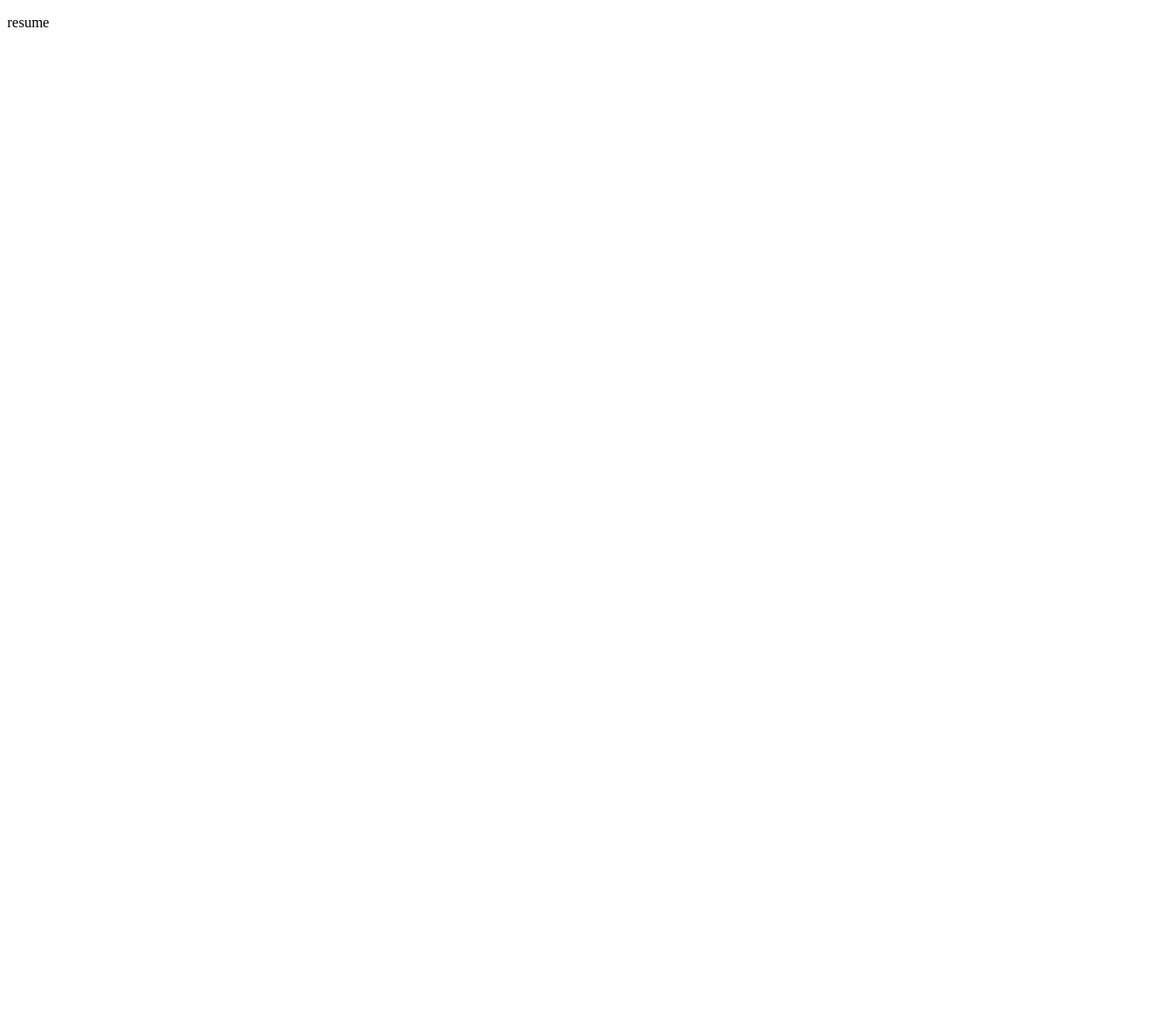
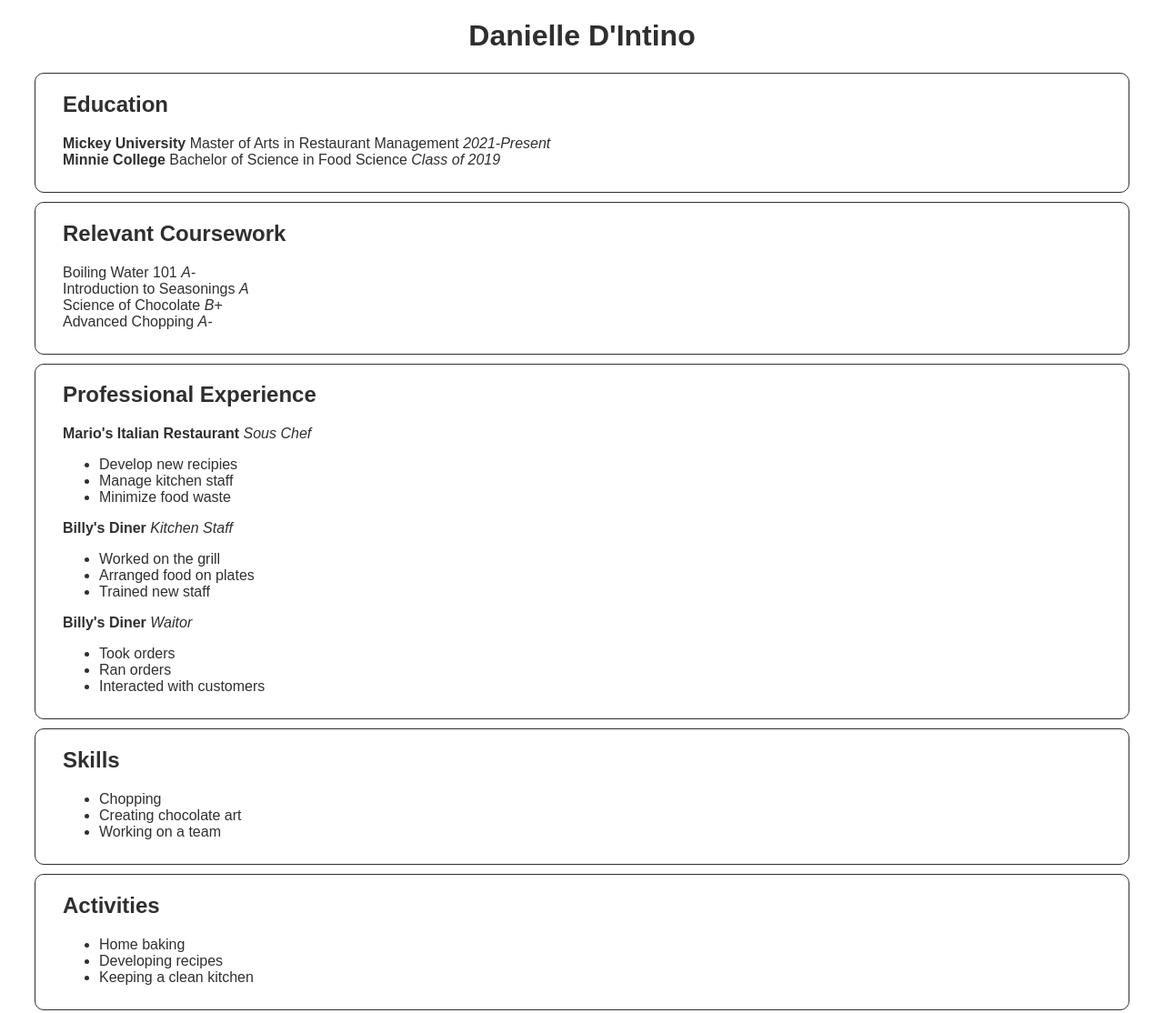
Before and after one commit to danidintino/danidintino.github.io, a plain HTML site: page resume.html in a window 1280 px wide. Shown: the whole page at 91% size. Before the commit the page ends 800 px from the top, so only its background shows below. Drawn offline with Linux system fonts and the light colour scheme.

Commit message:
add pages content

```diff
--- /dev/null
+++ b/index.css
@@ -0,0 +1,46 @@
+* {
+  font-family: Arial, Helvetica, sans-serif;
+  color: #2F2F2F;
+}
+
+.content {
+  margin: 20px;
+}
+
+.home_content {
+  display: flex;
+  flex-direction: column;
+  align-items: center;
+}
+
+h1 {
+  text-align: center;
+}
+
+img {
+  width: 200px;
+  margin: 20px;
+}
+
+.bold {
+  display: inline;
+  font-weight: bold;
+}
+
+.italic {
+  display: inline;
+  font-style: italic;
+}
+
+.bio {
+  margin: auto;
+  max-width: 400px;
+  text-align: center;
+}
+
+.section {
+  padding: 0 30px 10px 30px;
+  margin: 10px;
+  border: 1px solid #2F2F2F;
+  border-radius: 10px;
+}
--- a/resume.html
+++ b/resume.html
@@ -1,9 +1,100 @@
 <!DOCTYPE html>
 <head>
-
+  <link rel="stylesheet" href="index.css">
 </head>
 <body>
-  <p>
-    resume
-  </p>
+  <div class="content">
+    <h1>Danielle D'Intino</h1>
+    <div>
+      <div class="section">
+        <h2>Education</h2>
+        <p>
+          <div>
+            <div class="bold">Mickey University</div> Master of Arts in Restaurant Management
+            <div class="italic">2021-Present</div>
+          </div>
+          <div>
+            <div class="bold">Minnie College</div> Bachelor of Science in Food Science
+            <div class="italic">Class of 2019</div>
+          </div>
+        </p>
+      </div>
+      <div class="section">
+        <h2>Relevant Coursework</h2>
+        <p>
+          <div>
+            Boiling Water 101 <div class="italic">A-</div>
+          </div>
+          <div>
+            Introduction to Seasonings <div class="italic">A</div>
+          </div>
+          <div>
+            Science of Chocolate <div class="italic">B+</div>
+          </div>
+          <div>
+            Advanced Chopping <div class="italic">A-</div>
+          </div>
+        </p>
+      </div>
+      <div class="section">
+        <h2>Professional Experience</h2>
+        <p>
+          <div class="bold">Mario's Italian Restaurant</div>
+          <div class="italic">Sous Chef</div>
+          <ul>
+            <li>
+              Develop new recipies
+            </li>
+            <li>
+              Manage kitchen staff
+            </li>
+            <li>
+              Minimize food waste
+            </li>
+          </ul>
+          <div>
+
+          </div>
+        </p>
+        <p>
+          <div class="bold">Billy's Diner</div>
+          <div class="italic">Kitchen Staff</div>
+          <ul>
+            <li>Worked on the grill</li>
+            <li>Arranged food on plates</li>
+            <li>Trained new staff</li>
+          </ul>
+        </p>
+        <p>
+          <div class="bold">Billy's Diner</div>
+          <div class="italic">Waitor</div>
+          <ul>
+            <li>Took orders</li>
+            <li>Ran orders</li>
+            <li>Interacted with customers</li>
+          </ul>
+        </p>
+      </div>
+      <div class="section">
+        <h2>Skills</h2>
+        <p>
+          <ul>
+            <li>Chopping</li>
+            <li>Creating chocolate art</li>
+            <li>Working on a team</li>
+          </ul>
+        </p>
+      </div>
+      <div class="section">
+        <h2>Activities</h2>
+        <p>
+          <ul>
+            <li>Home baking</li>
+            <li>Developing recipes</li>
+            <li>Keeping a clean kitchen</li>
+          </ul>
+        </p>
+      </div>
+    </div>
+  </div>
 </body>
```
Also changed, not shown: bio.html (+12 -4 lines), index.html (+11 -3 lines), IMG_6661.jpg (added), 1 other file.
